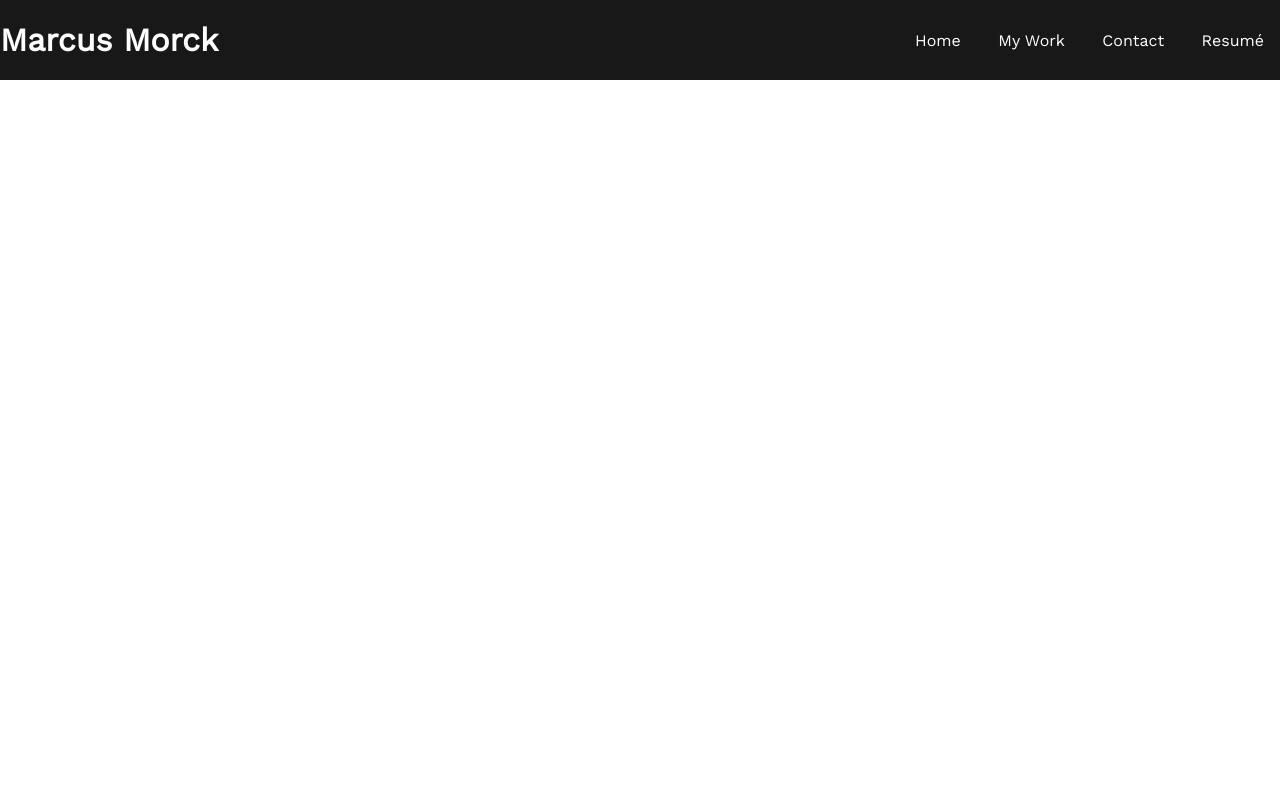
After one commit to marcusMorck/mm-website-v2, a PHP site: page /header.php in a window 1280 px wide. The commit adds this page. Run offline with PHP 8.4, Linux system fonts and the light colour scheme; data that the repository does not hold is empty.

Commit message:
changes to the site

```diff
--- /dev/null
+++ b/assets/css/main.css
@@ -0,0 +1,79 @@
+header {
+  position: relative;
+  height: 80px;
+  z-index: 99;
+  overflow: hidden;
+  width: 100%;
+  display: flex;
+  align-items: center;
+  justify-content: space-between;
+  border-bottom: #fff solid 1px;
+  background-color: #000000;
+  opacity: 0.9;
+}
+
+html, body {
+  margin: 0;
+  padding: 0;
+}
+
+h1, p {
+  margin: 0px;
+}
+
+.logo a {
+  color: #fff;
+  text-decoration: none;
+}
+
+.main-nav a {
+  color: #fff;
+  text-decoration: none;
+  padding: 14px 16px;
+}
+.main-nav a:hover, .main-nav a:active {
+  border-bottom: 2px #04046e solid;
+}
+
+.hero-video {
+  position: fixed;
+  right: 0;
+  bottom: 0;
+  min-width: 100%;
+  min-height: 100%;
+  z-index: -1;
+}
+
+.hero-video-wrapper {
+  display: flex;
+  justify-content: center;
+}
+.hero-video-wrapper .hero-video-content {
+  color: #f1f1f1;
+  width: 80%;
+  padding: 20px;
+}
+.hero-video-wrapper .hero-video-content h1 {
+  font-weight: bolder;
+  font-size: 52px;
+}
+.hero-video-wrapper .hero-video-content .location {
+  font-size: 26px;
+  margin-bottom: 40px;
+  border-bottom: 4px solid rgba(25, 25, 118, 0.617);
+  padding: 0 0 10px 5px;
+  margin-bottom: 40px;
+}
+.hero-video-wrapper .hero-video-content p {
+  margin-bottom: 20px;
+}
+.hero-video-wrapper .hero-video-content img {
+  margin-top: 20px;
+  border-radius: 90px;
+}
+
+html {
+  font-family: "Work Sans", sans-serif;
+}
+
+/*# sourceMappingURL=main.css.map */
--- /dev/null
+++ b/assets/sass/_header.scss
@@ -0,0 +1,15 @@
+header{
+    position: relative;
+
+    height: 80px;
+    z-index: 99;
+    overflow: hidden;
+    width: 100%;
+    display: flex;
+    align-items: center;
+    justify-content: space-between;
+    border-bottom: #fff solid 1px;
+
+    background-color: #000000;
+    opacity: 0.9;
+}
--- /dev/null
+++ b/assets/sass/_logo.scss
@@ -0,0 +1,10 @@
+.logo{
+
+
+        a{
+            color: #fff;
+            text-decoration: none;
+        }
+
+
+}
--- /dev/null
+++ b/assets/sass/_main-navigation.scss
@@ -0,0 +1,11 @@
+.main-nav{
+    a{
+       color: #fff;
+       text-decoration: none;
+       padding: 14px 16px;
+    }
+
+    a:hover, a:active{
+        border-bottom: 2px rgb(4, 4, 110) solid;
+    }
+}
--- /dev/null
+++ b/assets/sass/_reset.scss
@@ -0,0 +1,8 @@
+html, body{
+    margin: 0;
+    padding: 0;
+}
+
+h1,p{
+    margin: 0px;
+}
--- /dev/null
+++ b/assets/sass/main.scss
@@ -0,0 +1,14 @@
+@import 'header.scss';
+
+@import 'reset.scss';
+
+@import 'logo.scss';
+
+@import 'main-navigation';
+
+@import 'hero-video';
+
+html{
+
+font-family: 'Work Sans', sans-serif;
+}
--- /dev/null
+++ b/header.php
@@ -0,0 +1,31 @@
+<!DOCTYPE <!DOCTYPE html>
+<html>
+<head>
+    <meta charset="utf-8" />
+    <meta http-equiv="X-UA-Compatible" content="IE=edge">
+    <title>Marcus Morck</title>
+    <meta name="viewport" content="width=device-width, initial-scale=1">
+    <link rel="stylesheet" type="text/css" media="screen" href="assets/css/main.css" />
+    <link href="https://fonts.googleapis.com/css?family=Work+Sans" rel="stylesheet" />
+
+    <script src="main.js"></script>
+</head>
+<body>
+    <header>
+
+          <div class="logo">
+            <a href="">
+              <h1>Marcus Morck</h1>
+            </a>
+          </div>
+
+          <nav class="main-nav">
+              <a href="/">Home</a>
+              <a href="/work">My Work</a>
+              <a href="/contact">Contact</a>
+              <a href="/resume">Resumé</a>
+          </nav>
+
+
+
+    </header>
--- a/index.php
+++ b/index.php
@@ -3,10 +3,12 @@
 
  switch ($request) {
      case '':
-         require __DIR__ . 'header.php';
+         require __DIR__ . '/header.php';
+         require __DIR__ . '/hero-video.php';
          break;
     case '/':
-        require __DIR__ . 'header.php';
+        require __DIR__ . '/header.php';
+        require __DIR__ . '/hero-video.php';
         break;
 
      default:
```
Also changed, not shown: assets/sass/_hero-video.scss (added, +38 -0 lines), hero-video.php (added, +21 -0 lines), .htaccess (added), assets/images/profile-image.jpeg (added), 2 other files.
